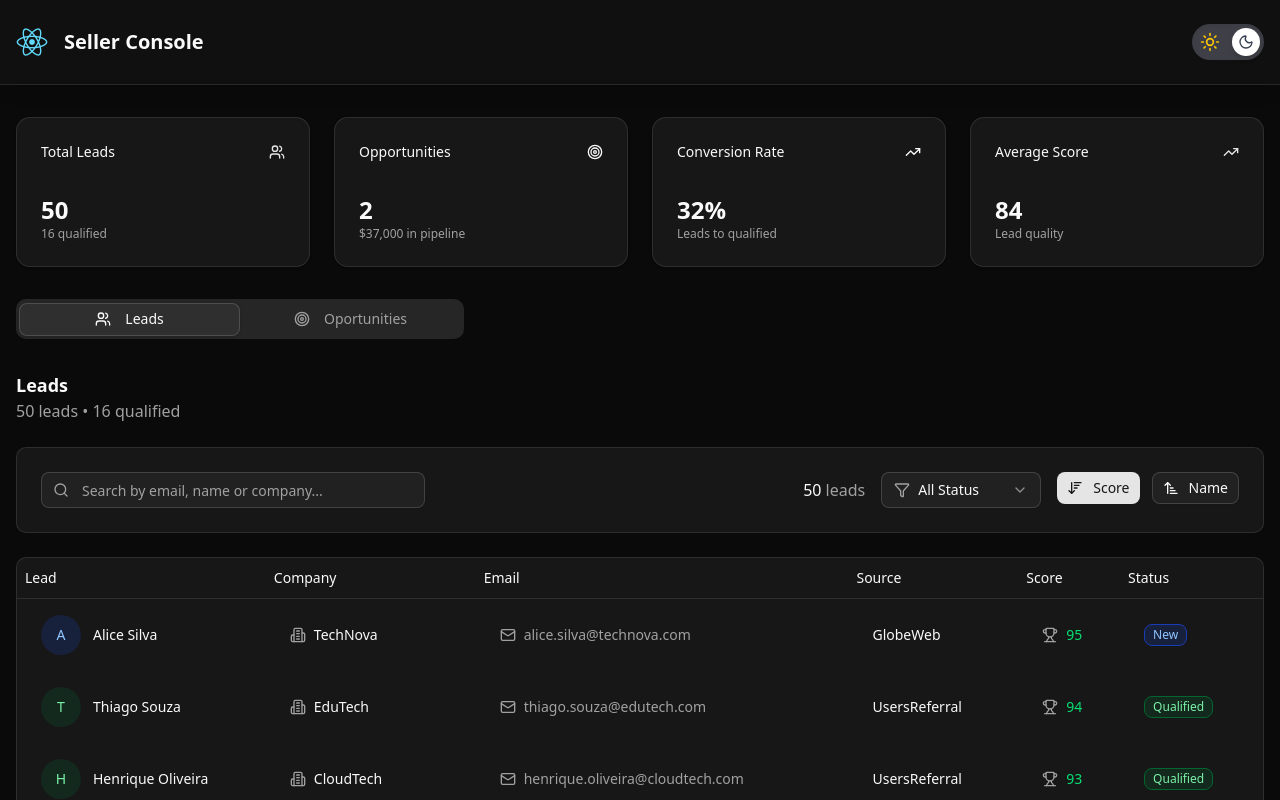
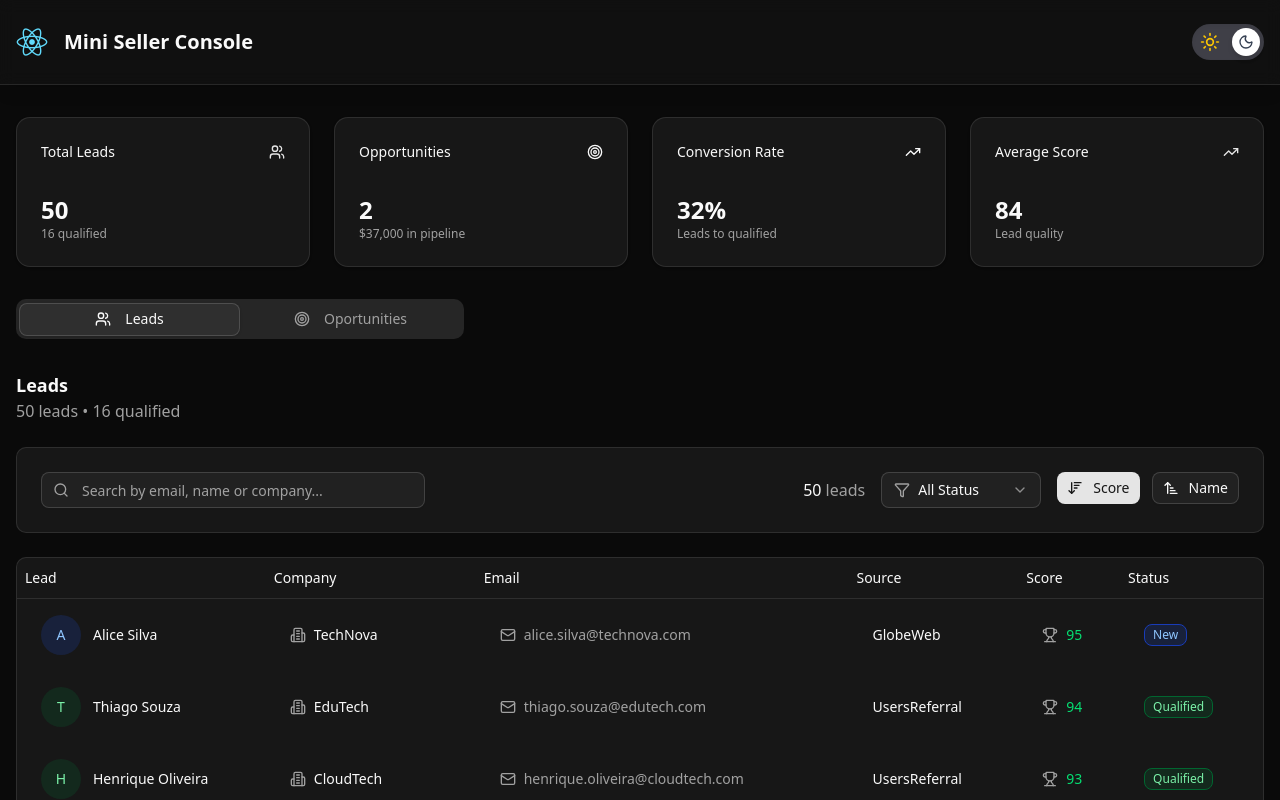
Before and after one commit to ezequiel88/leads, a React (Vite) app: page / in a window 1280 px wide. Shown: the top 800 px of the page. Built offline with nearby package versions, Linux system fonts and the light colour scheme.

Commit message:
docs: update project name to "Mini Seller Console"
Update project name in README, index.html, root route meta, and header component to reflect the new branding.

```diff
--- a/index.html
+++ b/index.html
@@ -9,7 +9,7 @@
   <meta name="description" content="Web site created using create-tsrouter-app" />
   <link rel="apple-touch-icon" href="/logo192.png" />
   <link rel="manifest" href="/manifest.json" />
-  <title>Seller Console</title>
+  <title>Mini Seller Console</title>
 </head>
 
 <body>
--- a/src/components/header.tsx
+++ b/src/components/header.tsx
@@ -7,7 +7,7 @@ export default function Header() {
                 <div className="flex justify-between items-center py-4">
                     <div className="flex items-center gap-4">
                         <img src="/logo.png" alt="logo" className="h-8" />
-                        <h2 className="text-xl font-bold">Seller Console</h2>
+                        <h2 className="text-xl font-bold">Mini Seller Console</h2>
                     </div>
                     <ThemeSwitch />
                 </div>
--- a/src/routes/__root.tsx
+++ b/src/routes/__root.tsx
@@ -9,7 +9,7 @@ export const Route = createRootRoute({
     meta: [
       { charSet: "utf-8" },
       { name: "viewport", content: "width=device-width, initial-scale=1" },
-      { title: "Seller Console" },
+      { title: "Mini Seller Console" },
     ]
   }),
   component: () => (
```
Also changed, not shown: 1 other file (tests, documents, lock files or other folders).
